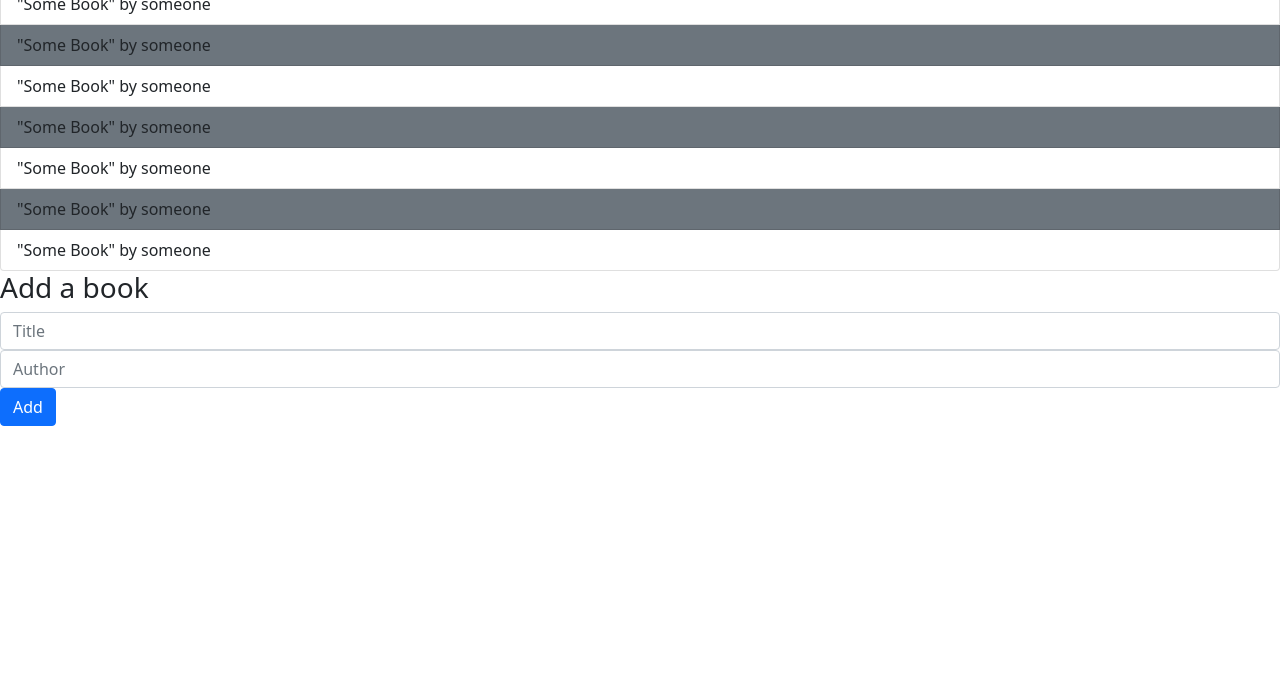
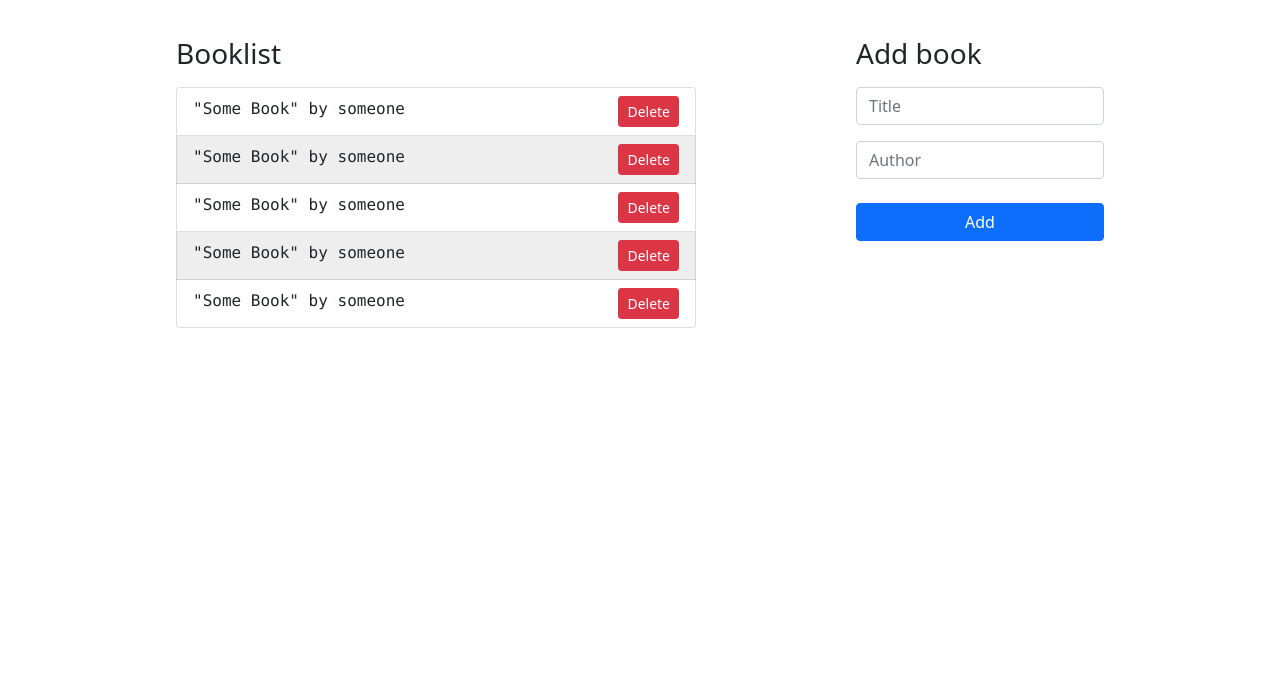
Before and after one commit to IbrohimRasulov/Library, a website built with webpack: page src/index.html in a window 1280 px wide. Shown: the part 115-800 px from the top of the page. Built offline with nearby package versions, Linux system fonts and the light colour scheme.

Commit message:
Add style and layout with Bootstrap and CSS

```diff
--- a/src/index.html
+++ b/src/index.html
@@ -7,29 +7,42 @@
     <link href="https://cdn.jsdelivr.net/npm/bootstrap@5.0.2/dist/css/bootstrap.min.css" rel="stylesheet" integrity="sha384-EVSTQN3/azprG1Anm3QDgpJLIm9Nao0Yz1ztcQTwFspd3yD65VohhpuuCOmLASjC" crossorigin="anonymous">
 </head>
 <body>
-    <main>
+    <main class="row m-5 px-5 justify-content-around">
         <h1>Library of books</h1>
-        <div id="book-container">
-            <h3>List of books</h3>
+        <div id="book-container" class="w-50  col-xs-6 mt-5">
+            <h3 class="pb-2">Booklist</h3>
 
             <ul class="list-group">
-                <li class="list-group-item">"Some Book" by someone</li>
-                <li class="list-group-item bg-secondary">"Some Book" by someone</li>
-                <li class="list-group-item">"Some Book" by someone</li>
-                <li class="list-group-item bg-secondary">"Some Book" by someone</li>
-                <li class="list-group-item">"Some Book" by someone</li>
-                <li class="list-group-item bg-secondary">"Some Book" by someone</li>
-                <li class="list-group-item">"Some Book" by someone</li>
+                <li class="list-group-item">
+                    <p class="font-monospace d-inline">"Some Book" by someone</p>
+                    <button class="btn btn-danger btn-sm float-end">Delete</button>
+                </li>
+                <li class="list-group-item gray-background">
+                    <p class="font-monospace d-inline">"Some Book" by someone</p>
+                    <button class="btn btn-danger btn-sm float-end">Delete</button>
+                </li>
+                <li class="list-group-item">
+                    <p class="font-monospace d-inline">"Some Book" by someone</p>
+                    <button class="btn btn-danger btn-sm float-end">Delete</button>
+                </li>
+                <li class="list-group-item gray-background">
+                    <p class="font-monospace d-inline">"Some Book" by someone</p>
+                    <button class="btn btn-danger btn-sm float-end">Delete</button>
+                </li>
+                <li class="list-group-item">
+                    <p class="font-monospace d-inline">"Some Book" by someone</p>
+                    <button class="btn btn-danger btn-sm float-end">Delete</button>
+                </li>
             </ul>
         </div>
 
-        <div id="form-container">
-            <h3>Add a book</h3>
+        <div id="form-container" class="w-25 col-xs-6 mt-5">
+            <h3 class="pb-2">Add book</h3>
 
             <form>
-                <input type="text" placeholder="Title" class="form-control" required>
-                <input type="text" placeholder="Author" class="form-control" required>
-                <button class="btn btn-primary">Add</button>
+                <input type="text" placeholder="Title" class="form-control mb-3" required>
+                <input type="text" placeholder="Author" class="form-control mb-4" required>
+                <button class="btn btn-primary float-end w-100">Add</button>
             </form>
         </div>
     </main>
--- a/src/style.css
+++ b/src/style.css
@@ -0,0 +1,8 @@
+/* main {
+  width: 1000px;
+  margin: 30px auto 0 auto;
+} */
+
+.gray-background {
+  background-color: #eee;
+}
```
Also changed, not shown: dist/index.html, dist/main.js, dist/main.js.LICENSE.txt (deleted).
